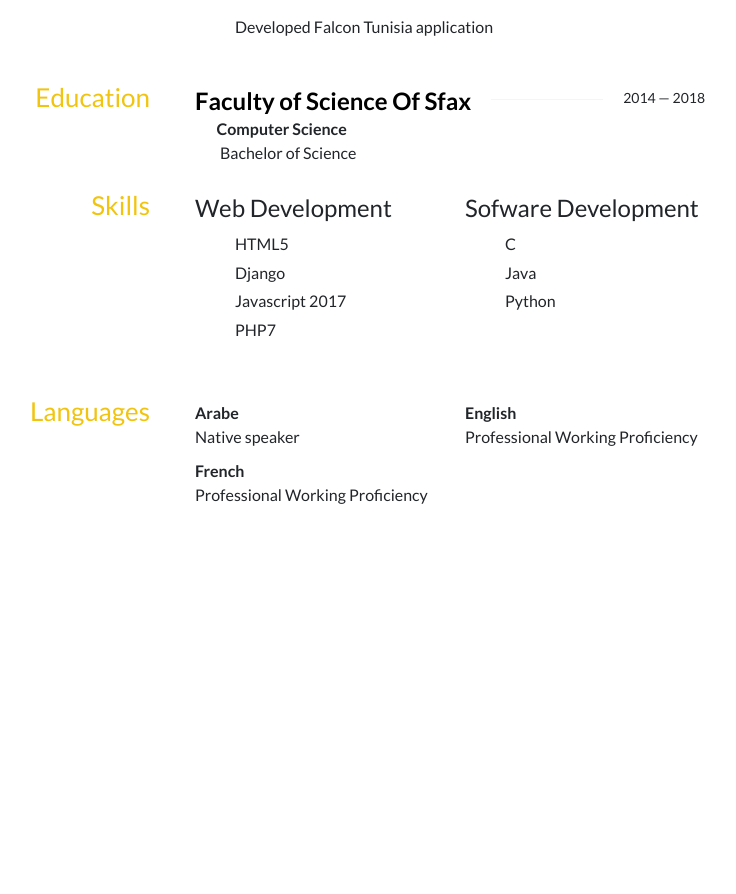
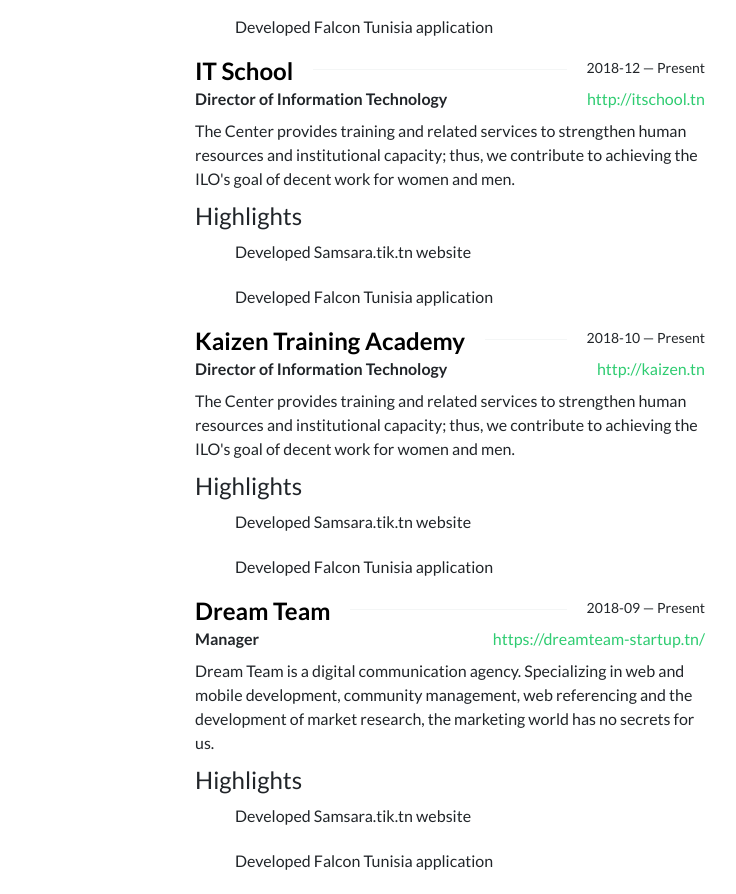
Before and after one commit to firchatn/firchatn.github.io, a plain HTML site: page index.html in a window 1280 px wide. Shown: the part 1069-1963 px from the top of the page, without its empty margins (280-1016 px from the left). Before the commit the page ends 1666 px from the top, so only its background shows below. Drawn offline with nearby package versions, Linux system fonts and the light colour scheme; some icons are missing.

Commit message:
update work

```diff
--- a/index.html
+++ b/index.html
@@ -336,13 +336,85 @@
                             <span class="date">2017-07 — Present</span>
                         </h4>
                         <div class="website float-right">
-                            <a href="http://piedpiper.com">http://tik.tn</a>
+                            <a href="http://tik.tn">http://tik.tn</a>
                         </div>
                         <div class="position">
                             Co-Founder
                         </div>
                         <div class="summary">
                             <p>Tik.tn is a skilled software development and consulting agency headquartered in Sfax, Tunisia. We help our clients from both private and public sector to solve their business challenges with our solid expertise, high-quality solutions at reasonable prices.</p>
+                        </div>
+                        <h4>Highlights</h4>
+                        <ul class="highlights">
+                            <li class="bullet">Developed Samsara.tik.tn website</li>
+                        </ul>
+                        <ul class="highlights">
+                            <li class="bullet">Developed Falcon Tunisia application</li>
+                        </ul>
+                    </div>
+                </div>
+ <div class="row">
+                    <div class="col-sm-12">
+                        <h4 class="strike-through">
+                            <span>IT School</span>
+                            <span class="date">2018-12 — Present</span>
+                        </h4>
+                        <div class="website float-right">
+                            <a href="http://itschool.tn">http://itschool.tn</a>
+                        </div>
+                        <div class="position">
+                             Director of Information Technology
+                        </div>
+                        <div class="summary">
+                            <p>The Center provides training and related services to strengthen human resources and institutional capacity; thus, we contribute to achieving the ILO's goal of decent work for women and men.</p>
+                        </div>
+                        <h4>Highlights</h4>
+                        <ul class="highlights">
+                            <li class="bullet">Developed Samsara.tik.tn website</li>
+                        </ul>
+                        <ul class="highlights">
+                            <li class="bullet">Developed Falcon Tunisia application</li>
+                        </ul>
+                    </div>
+                </div>
+ <div class="row">
+                    <div class="col-sm-12">
+                        <h4 class="strike-through">
+                            <span>Kaizen Training Academy</span>
+                            <span class="date">2018-10 — Present</span>
+                        </h4>
+                        <div class="website float-right">
+                            <a href="#">http://kaizen.tn</a>
+                        </div>
+                        <div class="position">
+                            Director of Information Technology
+                        </div>
+                        <div class="summary">
+                            <p>The Center provides training and related services to strengthen human resources and institutional capacity; thus, we contribute to achieving the ILO's goal of decent work for women and men.</p>
+                        </div>
+                        <h4>Highlights</h4>
+                        <ul class="highlights">
+                            <li class="bullet">Developed Samsara.tik.tn website</li>
+                        </ul>
+                        <ul class="highlights">
+                            <li class="bullet">Developed Falcon Tunisia application</li>
+                        </ul>
+                    </div>
+                </div>
+ <div class="row">
+                    <div class="col-sm-12">
+                        <h4 class="strike-through">
+                            <span>Dream Team</span>
+                            <span class="date">2018-09 — Present</span>
+                        </h4>
+                        <div class="website float-right">
+                            <a href="https://dreamteam-startup.tn/">https://dreamteam-startup.tn/</a>
+                        </div>
+                        <div class="position">
+                            Manager
+                        </div>
+                        <div class="summary">
+                            <p>Dream Team is a digital communication agency. Specializing in web and mobile development, community management, web referencing and the development of market research, the marketing world has no secrets for us.</p>
                         </div>
                         <h4>Highlights</h4>
                         <ul class="highlights">
```
